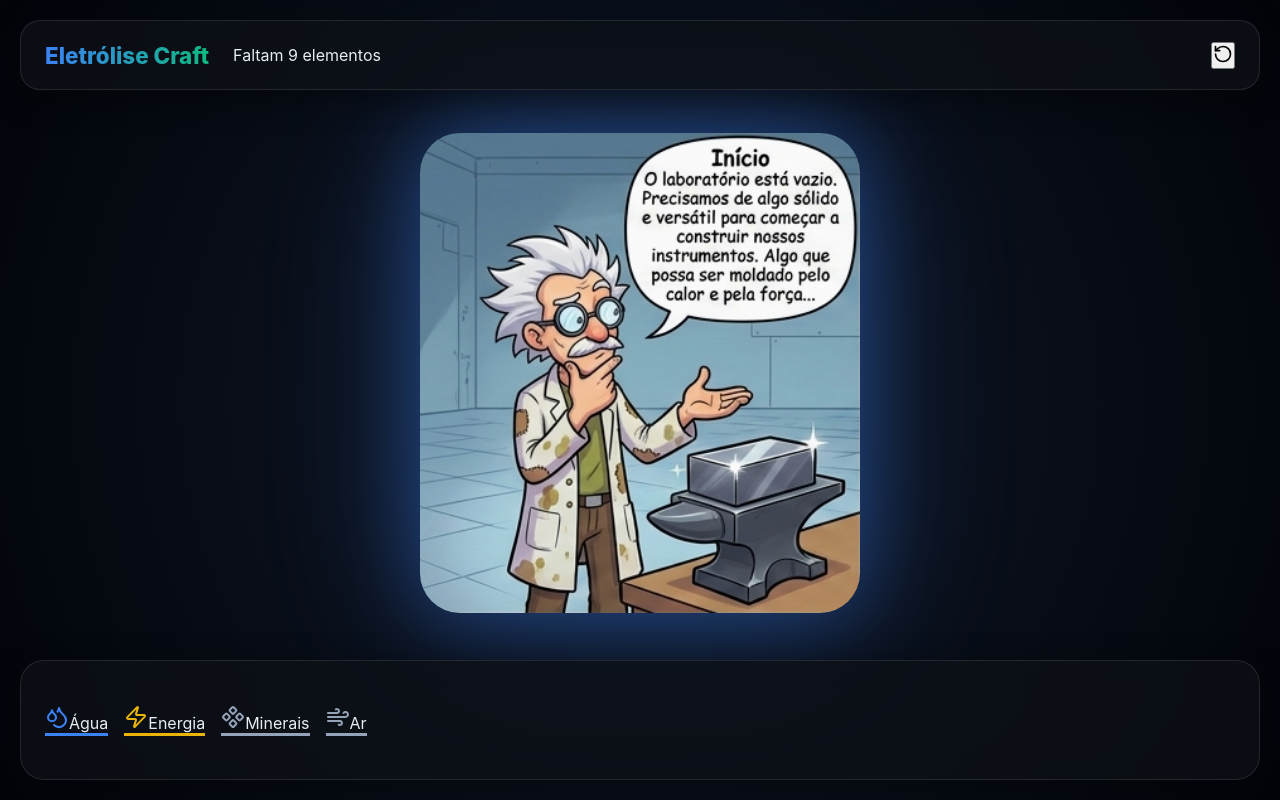
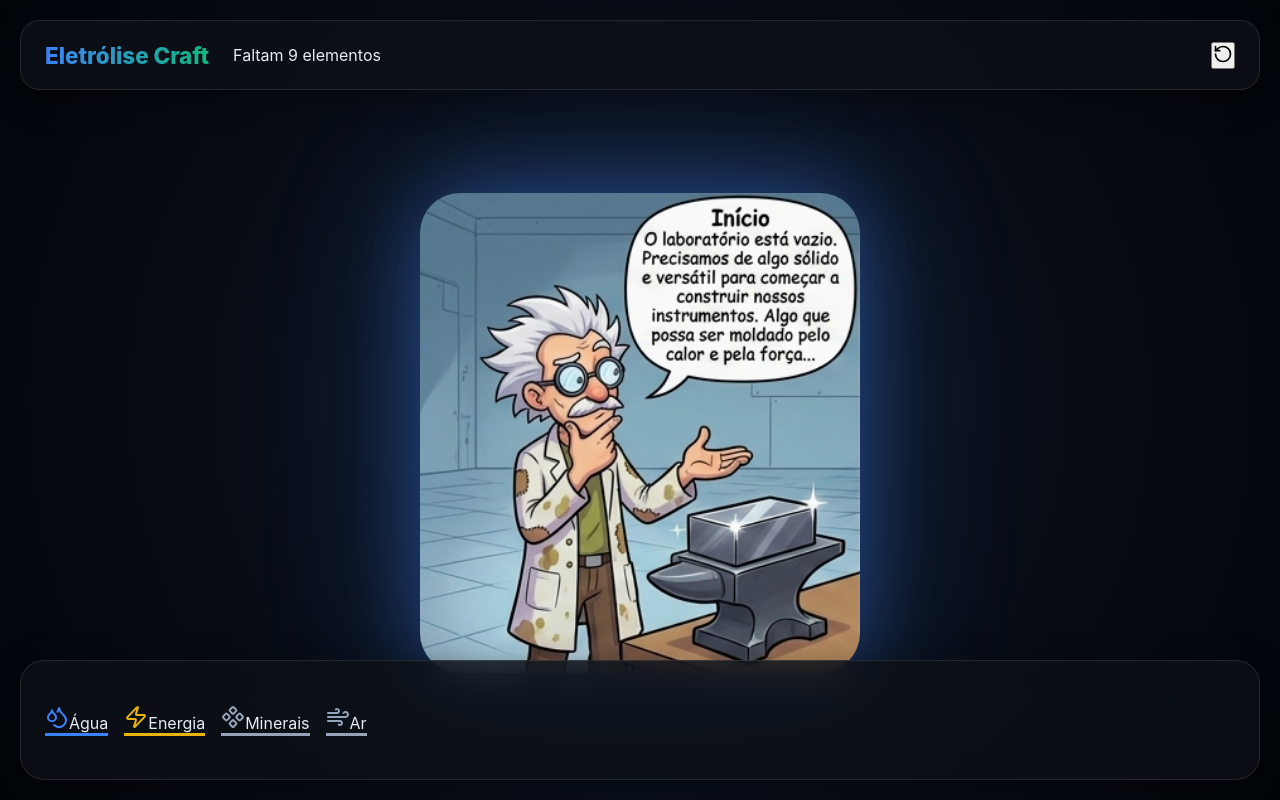
Before and after one commit to bacchirenan/eletronise-craft, a React (Vite) app: page / in a window 1280 px wide. Built offline with nearby package versions, Linux system fonts and the light colour scheme.

Commit message:
Add files via upload

```diff
--- a/src/index.css
+++ b/src/index.css
@@ -21,7 +21,8 @@ body {
   background-color: var(--bg-color);
   color: var(--text-primary);
   overflow: hidden;
-  height: 100vh;
+  height: 100dvh;
+  /* Dynamic Viewport Height para mobile */
   width: 100vw;
 }
 
@@ -175,12 +176,11 @@ body {
   justify-content: center;
   gap: 60px;
   width: 100%;
-  height: 100%;
+  height: calc(100% - 210px);
+  /* Total do header + dock + margens */
+  margin-top: 90px;
+  /* Desce para baixo do header */
   padding: 0 40px;
-  margin-top: 50px;
-  /* Compensa o header */
-  margin-bottom: 100px;
-  /* Compensa o dock */
 }
 
 .fusion-slot {
```
